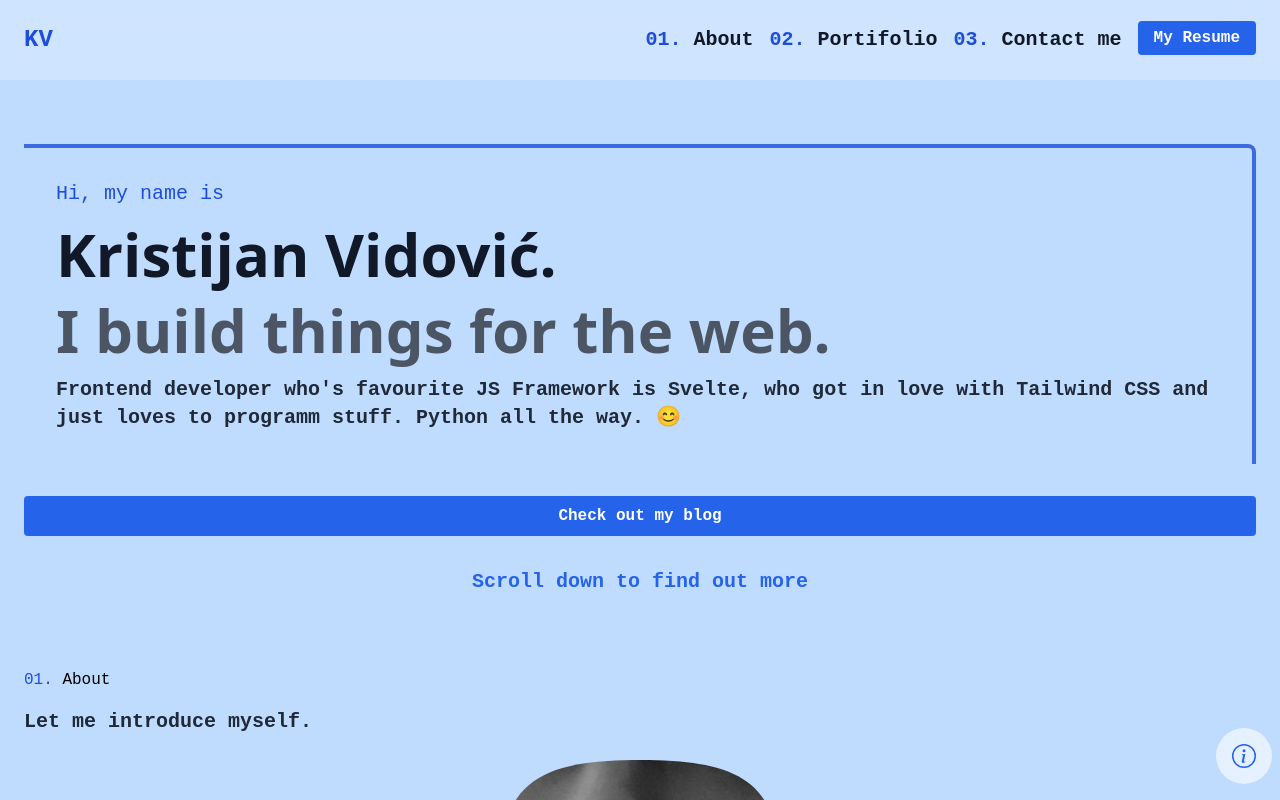
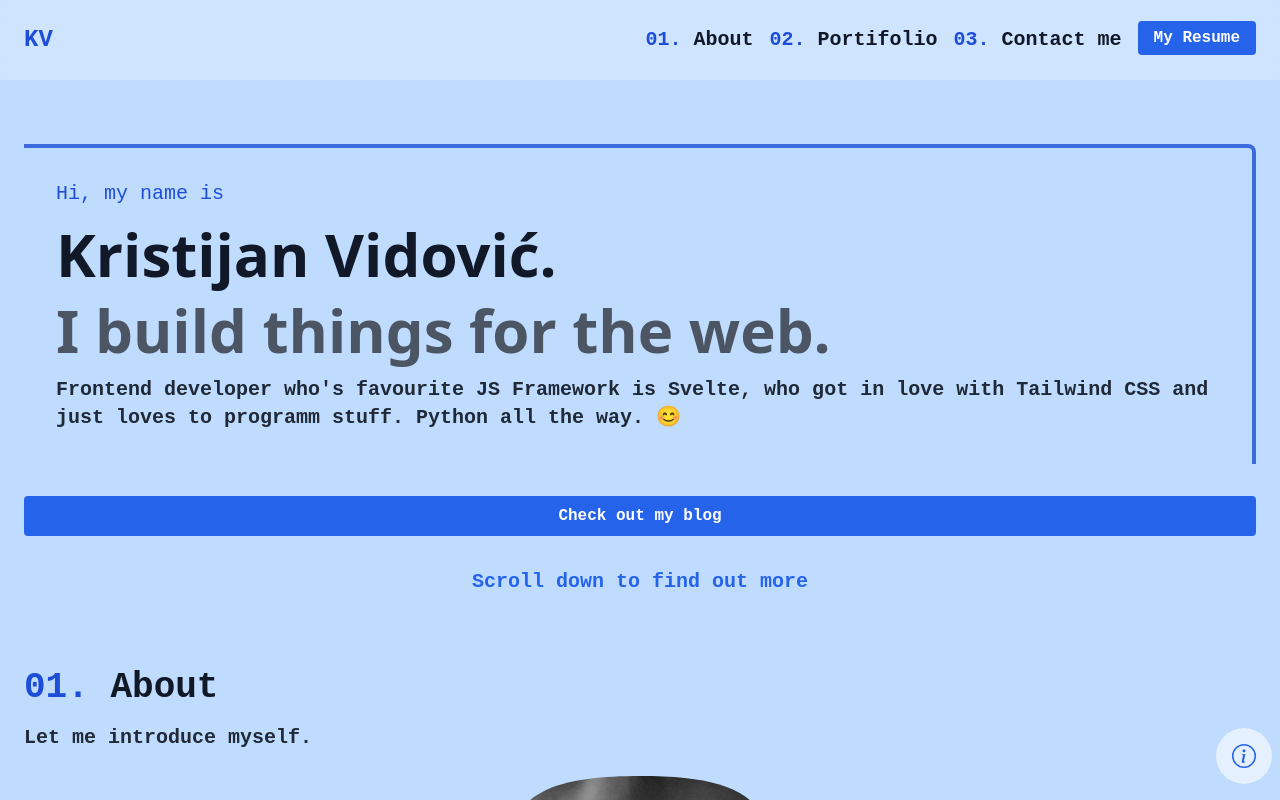
Before and after one commit to Kristijan007v/app, a Next.js app: page / in a window 1280 px wide. Shown: the top 800 px of the page. Built offline with nearby package versions, Linux system fonts and the light colour scheme.

Commit message:
Fixed section class misspele

```diff
--- a/components/Textbox/Textbox.js
+++ b/components/Textbox/Textbox.js
@@ -7,7 +7,9 @@ export default function Textbox({ title, text, type }) {
       <div className="flex flex-col space-y-2">
         <div className="flex items-center space-x-4">
           <InfoIcon />
-          <h4 className="heading__default_2 text-2xl font-semibold">{title}</h4>
+          <h4 className="heading__default__2 text-2xl font-semibold">
+            {title}
+          </h4>
         </div>
         <p className="p__default">{text}</p>
       </div>
--- a/styles/globals.css
+++ b/styles/globals.css
@@ -38,7 +38,7 @@ body {
   @apply text-3xl font-semibold text-lightGrayP dark:text-gray-300;
 }
 
-.heading__default_2 {
+.heading__default__2 {
   @apply text-2xl font-semibold text-lightGrayP dark:text-gray-300 md:text-3xl lg:text-4xl;
 }
 
```
